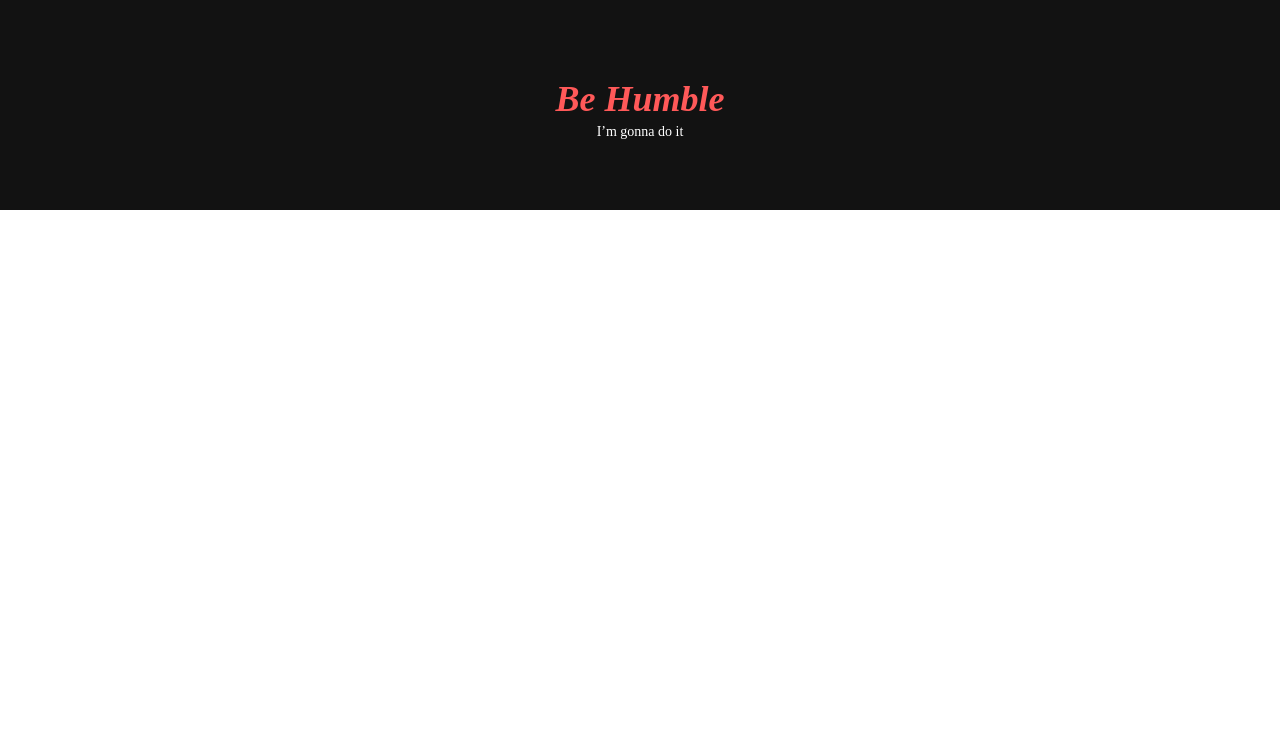
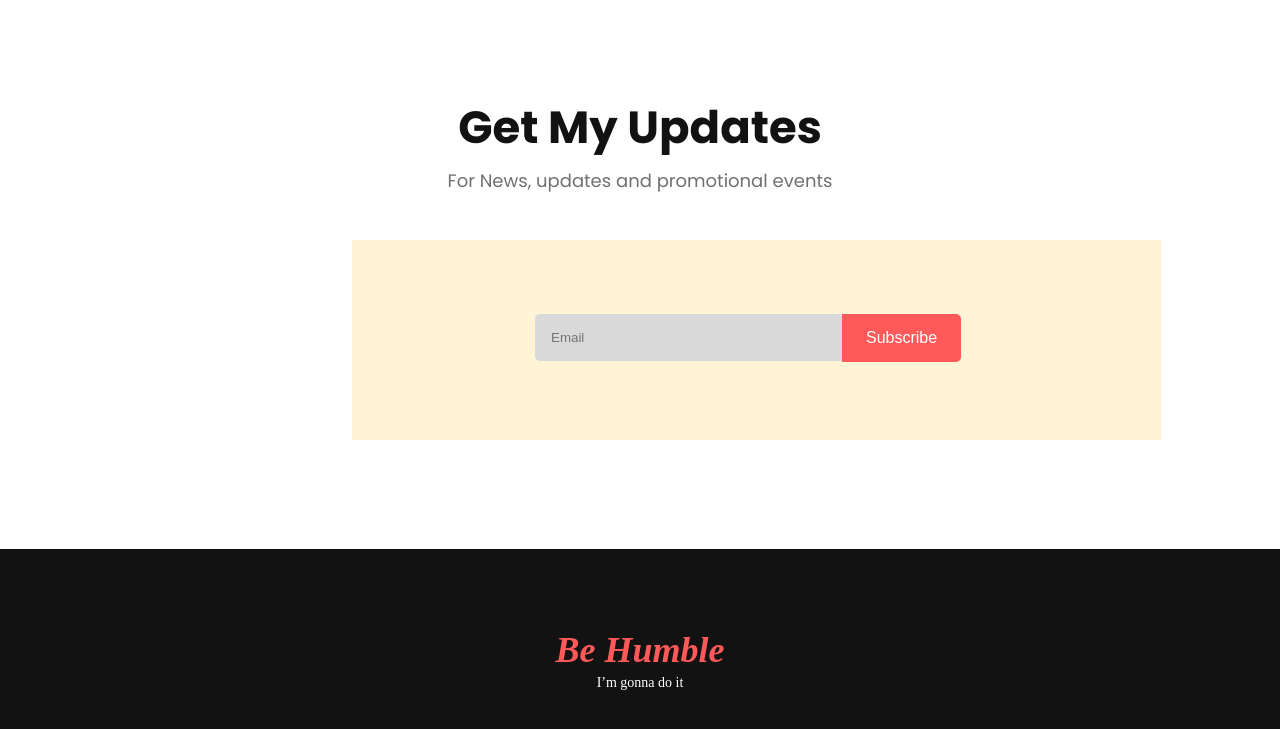
Before and after one commit to sweety66/donate-food, a plain HTML site: page index.html in a window 1280 px wide. Shown: the part 2115-2844 px from the top of the page. Before the commit the page ends 2325 px from the top, so only its background shows below. Drawn offline with Linux system fonts and the light colour scheme.

Commit message:
updates section complete

```diff
--- a/index.html
+++ b/index.html
@@ -54,6 +54,16 @@
             </div>
         </div>
     </section>
+    <section class="updates">
+        <h1>Get My Updates</h1>
+        <p>For News, updates and promotional events</p>
+        <div class="form">
+            <form action="">
+                <input class="email" type="email" name="email" placeholder="Email">
+               <button class="button" type="submit">Subscribe</button>
+            </form>
+        </div>
+    </section>
     <footer>
         <h2>Be Humble</h2>
         <p>I’m gonna do it</p>
--- a/style.css
+++ b/style.css
@@ -115,12 +115,47 @@ footer{
 footer h2{
     font-family: 'Lobster';
     font-style: italic;
-    /* font-weight: 400; */
     font-size: 36px;
     line-height: 44px;
-    /* letter-spacing: 0.5px; */
     color: #FF5959;
     text-align: center;
+}
+.updates h1{
+    color: #121212;
+    font-size: 45px;
+    margin-top: 97px;
+}
+.updates p{
+    color: #707070;
+}
+.updates .form{
+    width: 809px;
+    height: 200px;
+    background: #FFF4D6;
+    margin-left: 352px;
+    margin-top: 45px;
+    margin-bottom: 109px;
+}
+form{
+    margin-left: 36px;
+}
+.email{
+    border: none;
+    padding: 16px;
+    width: 275px;
+    background: #D9D9D9;
+    border-radius: 5px 0px 0px 5px;
+    position: absolute;
+    /* text-align: center; */
+    margin-top: 74px;
+    margin-left: 147px;
+}
+.button{
+    padding: 12px 24px;
+    border-radius: 0px 5px 5px 0px;
+    font-size: 16px;
+    margin-left: 454px;
+    margin-top: 74px;
 }
 footer p{
     font-family: 'Manrope';
```
